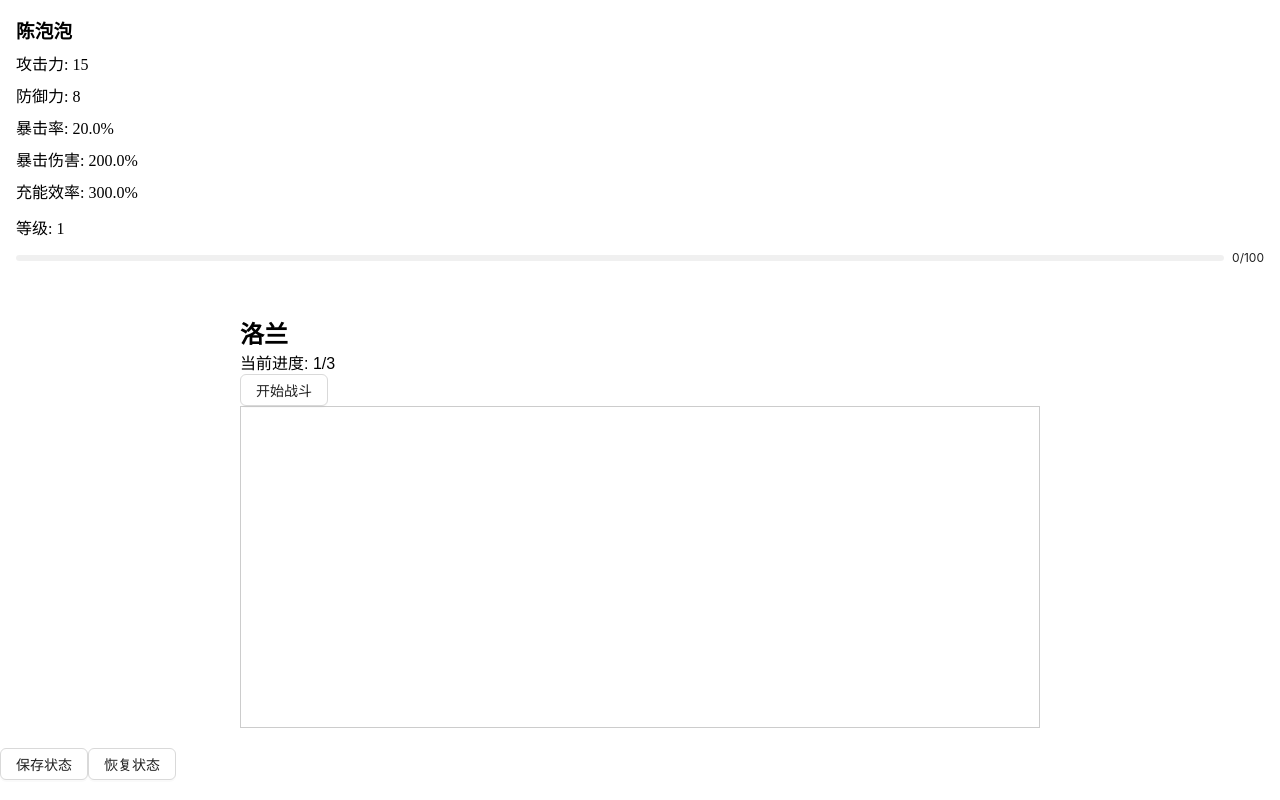
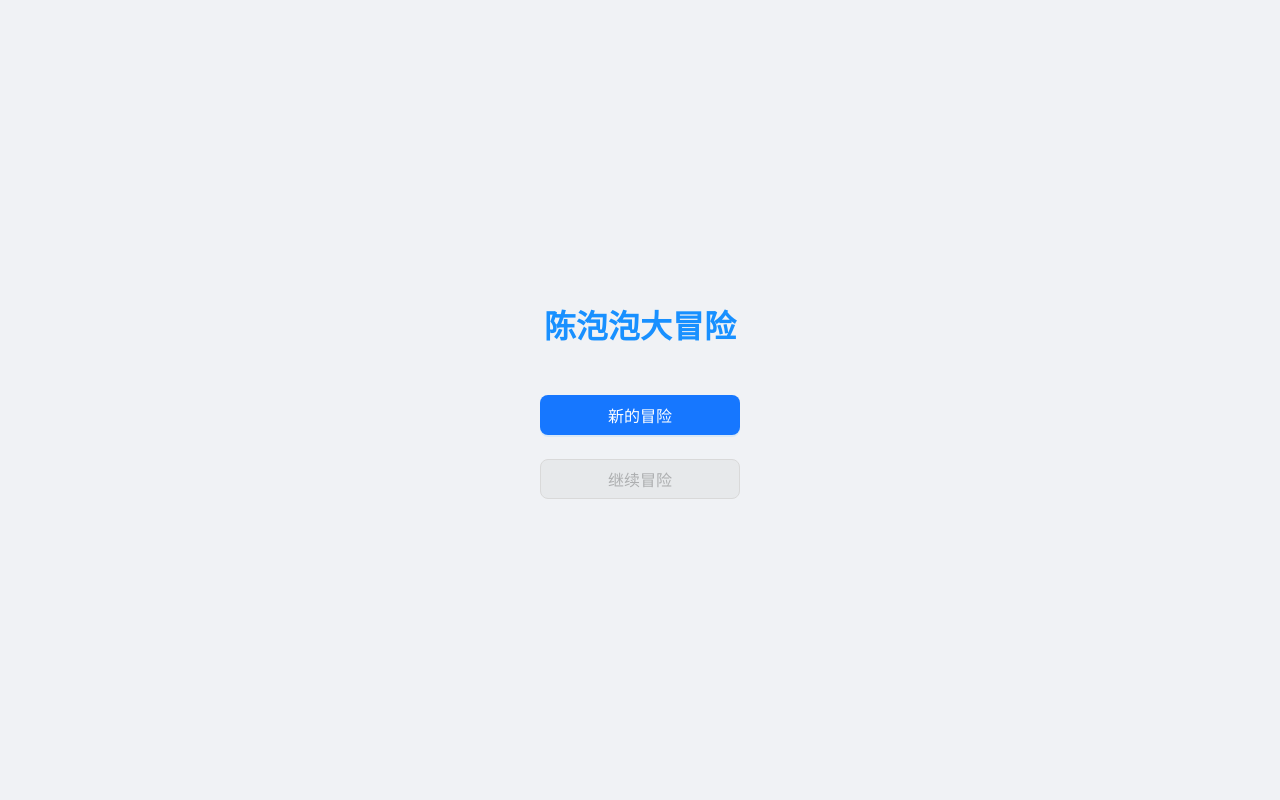
Before and after one commit to chenfeiyu01/text-game, a React (Vite) app: page / in a window 1280 px wide. Built offline with nearby package versions, Linux system fonts and the light colour scheme.

Commit message:
feat: 增加创建和加载逻辑

```diff
--- a/src/App.tsx
+++ b/src/App.tsx
@@ -1,43 +1,63 @@
-import { Button } from 'antd'
+import { useState } from 'react'
 import './App.css'
 import BattleScene from './components/BattleScene'
 import CharacterBaseStatus from './components/CharacterBaseStatus'
-import PLAYER from './data/character/player'
+import StartScreen from './components/StartScreen'
+import CharacterCreation from './components/CharacterCreation'
+import { Player } from './class/player'
 import { SCENES } from './data/maps/scenes'
 import { SaveSystem } from './class/save-system'
-import player from './data/character/player'
+import { Button } from 'antd'
 
-/**
- * App组件 - 游戏主界面
- * 包含战斗演示功能
- */
 function App() {
-  // 计数器状态(未使用)
+  const [gameState, setGameState] = useState<'start' | 'creation' | 'game'>('start');
 
+  const handleStartNewGame = () => {
+    setGameState('creation');
+  };
 
-  // 组件挂载时启动战斗演示
-  /* useEffect(() => {
-    battleDemo();
-  }, []) */
+  const handleLoadGame = () => {
+    const saveSystem = SaveSystem.getInstance();
+    if (saveSystem.loadGame()) {
+      setGameState('game');
+    }
+  };
 
-  // 渲染战斗容器
+  const handleCreateCharacter = (player: Player) => {
+    setGameState('game');
+  };
+
+  switch (gameState) {
+    case 'start':
+      return (
+        <StartScreen
+          onStartNewGame={handleStartNewGame}
+          onLoadGame={handleLoadGame}
+        />
+      );
+
+    case 'creation':
+      return (
+        <CharacterCreation
+          onCreateCharacter={handleCreateCharacter}
+          onBack={() => setGameState('start')}
+        />
+      );
+
+    case 'game':
       return (
         <>
-      <CharacterBaseStatus character={PLAYER} />
+          <CharacterBaseStatus character={Player.getInstance()} />
           <BattleScene sceneConfig={SCENES.LUOLAN} />
-
           <div>
             <Button onClick={() => {
               const saveSystem = SaveSystem.getInstance();
-          saveSystem.saveGame(player);
+              saveSystem.saveGame(Player.getInstance());
             }}>保存状态</Button>
-        <Button onClick={() => {
-          const saveSystem = SaveSystem.getInstance();
-          saveSystem.loadGame();
-        }}>恢复状态</Button>
           </div>
         </>
-  )
+      );
+  }
 }
 
-export default App
+export default App;
--- a/src/class/player.ts
+++ b/src/class/player.ts
@@ -1,24 +1,34 @@
 import { Character } from './character';
-import { CharacterState } from '../constants/character';
+import { Skill } from '../constants/skill-list';
+
+interface PlayerConfig {
+    name: string;
+    maxHp: number;
+    maxMp: number;
+    attack: number;
+    defense: number;
+    critRate: number;
+    critDamage: number;
+    chargeRate: number;
+    equippedSkill?: Skill;
+}
 
 export class Player extends Character {
     private static instance: Player;
 
-    private constructor(config: any) {
+    private constructor(config: PlayerConfig) {
         super(config);
     }
 
     public static getInstance(): Player {
         if (!Player.instance) {
-            Player.instance = new Player({
-                name: "玩家",
-                // ... 其他初始属性
-            });
+            throw new Error('Player not initialized. Call initializePlayer first.');
         }
         return Player.instance;
     }
 
-    public static resetInstance(config: any): void {
+    public static initializePlayer(config: PlayerConfig): Player {
         Player.instance = new Player(config);
+        return Player.instance;
     }
 }
--- a/src/class/save-system.ts
+++ b/src/class/save-system.ts
@@ -2,9 +2,8 @@ import { Character } from './character';
 import { GameSystem } from './game-system';
 import { GameMessage, MessageType } from '../constants/game-system';
 import { getSkillById } from '../utils/skills';
+import { Player } from './player';
 
-// 直接使用已存在的 player 实例
-import PLAYER from '../data/character/player';
 
 interface GameSaveData {
     version: string;
@@ -100,7 +99,7 @@ export class SaveSystem {
                 );
             }
 
-            this.restorePlayerState(PLAYER, saveData.player);
+            this.restorePlayerState(Player.getInstance(), saveData.player);
 
             // 恢复游戏消息
             const gameSystem = GameSystem.getInstance();
--- a/src/components/BattleScene/index.tsx
+++ b/src/components/BattleScene/index.tsx
@@ -5,7 +5,7 @@ import MessageDisplay from '../MessageDisplay';
 import { Character } from '../../class/character';
 import { SKILL_LIST } from '../../constants/skill-list';
 import { Button } from 'antd';
-import PLAYER from '../../data/character/player';
+import { Player } from '../../class/player';
 import { BattleResult, BattleReward } from '../../constants/battle';
 import MONSTERS from '../../data/character/monsters';
 import { Scene } from '../../constants/scenes';
@@ -30,7 +30,7 @@ const BattleScene: React.FC<BattleSceneProps> = ({ sceneConfig, onBattleEnd }) =
 
         if (isFirstBattle) {
             // 首次战斗，初始化玩家和第一个敌人
-            currentPlayer = PLAYER;
+            currentPlayer = Player.getInstance();
             currentPlayer.equipSkill(SKILL_LIST[0]);
             currentEnemy = sceneConfig.battles[0].monster;
             battleReward = sceneConfig.battles[0].reward;
--- /dev/null
+++ b/src/components/CharacterCreation/index.scss
@@ -0,0 +1,21 @@
+.character-creation {
+    display: flex;
+    justify-content: center;
+    align-items: center;
+    min-height: 100vh;
+    background: #f0f2f5;
+    padding: 20px;
+
+    .creation-card {
+        width: 100%;
+        max-width: 480px;
+
+        .ant-descriptions {
+            background: #fff;
+        }
+
+        .ant-space {
+            width: 100%;
+        }
+    }
+}
--- /dev/null
+++ b/src/components/CharacterCreation/index.tsx
@@ -0,0 +1,97 @@
+import React, { useState } from 'react';
+import { Button, Input, Card, Descriptions, Space } from 'antd';
+import { Character } from '../../class/character';
+import { Player } from '../../class/player';
+import './index.scss';
+
+interface CharacterCreationProps {
+    onCreateCharacter: (character: Character) => void;
+    onBack: () => void;
+}
+
+const CharacterCreation: React.FC<CharacterCreationProps> = ({ onCreateCharacter, onBack }) => {
+    const [name, setName] = useState('');
+    const [attributes, setAttributes] = useState(generateRandomAttributes());
+
+    function generateRandomAttributes() {
+        return {
+            maxHp: Math.floor(Math.random() * 30) + 90, // 90-120
+            maxMp: Math.floor(Math.random() * 20) + 90, // 90-110
+            attack: Math.floor(Math.random() * 6) + 12,  // 12-18
+            defense: Math.floor(Math.random() * 4) + 6,  // 6-10
+            critRate: Number((Math.random() * 0.1 + 0.15).toFixed(2)), // 0.15-0.25
+            critDamage: Number((Math.random() * 0.3 + 1.4).toFixed(2)), // 1.4-1.7
+            chargeRate: Number((Math.random() * 0.5 + 1.0).toFixed(2))  // 1.0-1.5
+        };
+    }
+
+    const handleReroll = () => {
+        setAttributes(generateRandomAttributes());
+    };
+
+    const handleCreate = () => {
+        if (!name.trim()) {
+            return;
+        }
+
+        const player = Player.initializePlayer({
+            name: name.trim(),
+            ...attributes
+        });
+
+        onCreateCharacter(player);
+    };
+
+    return (
+        <div className="character-creation">
+            <Card title="创建你的角色" className="creation-card">
+                <Space direction="vertical" size="large" style={{ width: '100%' }}>
+                    <Input
+                        placeholder="输入角色名称"
+                        value={name}
+                        onChange={e => setName(e.target.value)}
+                        maxLength={12}
+                    />
+
+                    <Descriptions title="角色属性" column={1} bordered>
+                        <Descriptions.Item label="生命值">
+                            {attributes.maxHp}
+                        </Descriptions.Item>
+                        <Descriptions.Item label="魔法值">
+                            {attributes.maxMp}
+                        </Descriptions.Item>
+                        <Descriptions.Item label="攻击力">
+                            {attributes.attack}
+                        </Descriptions.Item>
+                        <Descriptions.Item label="防御力">
+                            {attributes.defense}
+                        </Descriptions.Item>
+                        <Descriptions.Item label="暴击率">
+                            {(attributes.critRate * 100).toFixed(1)}%
+                        </Descriptions.Item>
+                        <Descriptions.Item label="暴击伤害">
+                            {(attributes.critDamage * 100).toFixed(1)}%
+                        </Descriptions.Item>
+                        <Descriptions.Item label="充能效率">
+                            {(attributes.chargeRate * 100).toFixed(1)}%
+                        </Descriptions.Item>
+                    </Descriptions>
+
+                    <Space>
+                        <Button onClick={handleReroll}>重新随机</Button>
+                        <Button
+                            type="primary"
+                            onClick={handleCreate}
+                            disabled={!name.trim()}
+                        >
+                            开始冒险
+                        </Button>
+                        <Button onClick={onBack}>返回</Button>
+                    </Space>
+                </Space>
+            </Card>
+        </div>
+    );
+};
+
+export default CharacterCreation;
--- /dev/null
+++ b/src/components/StartScreen/index.scss
@@ -0,0 +1,20 @@
+.start-screen {
+    display: flex;
+    flex-direction: column;
+    align-items: center;
+    justify-content: center;
+    height: 100vh;
+    background: #f0f2f5;
+
+    h1 {
+        margin-bottom: 48px;
+        font-size: 32px;
+        color: #1890ff;
+    }
+
+    .ant-space {
+        .ant-btn {
+            width: 200px;
+        }
+    }
+}
--- /dev/null
+++ b/src/components/StartScreen/index.tsx
@@ -0,0 +1,34 @@
+import React from 'react';
+import { Button, Space } from 'antd';
+import { SaveSystem } from '../../class/save-system';
+import './index.scss';
+
+interface StartScreenProps {
+    onStartNewGame: () => void;
+    onLoadGame: () => void;
+}
+
+const StartScreen: React.FC<StartScreenProps> = ({ onStartNewGame, onLoadGame }) => {
+    const saveSystem = SaveSystem.getInstance();
+    const hasSaveData = saveSystem.hasSaveData();
+
+    return (
+        <div className="start-screen">
+            <h1>陈泡泡大冒险</h1>
+            <Space direction="vertical" size="large">
+                <Button type="primary" size="large" onClick={onStartNewGame}>
+                    新的冒险
+                </Button>
+                <Button
+                    size="large"
+                    onClick={onLoadGame}
+                    disabled={!hasSaveData}
+                >
+                    继续冒险
+                </Button>
+            </Space>
+        </div>
+    );
+};
+
+export default StartScreen;
--- a/src/data/character/player/index.ts
+++ /dev/null
@@ -1,18 +0,0 @@
-import { Character } from '../../../class/character';
-
-// 玩家初始属性配置
-const PLAYER_CONFIG = {
-    name: "陈泡泡",
-    maxHp: 100,
-    maxMp: 100,
-    attack: 15,
-    defense: 8,
-    critRate: 0.2,
-    critDamage: 2.0,
-    chargeRate: 3.0
-} as const;
-
-// 创建玩家实例
-const player = new Character(PLAYER_CONFIG);
-
-export default player;
```
Lines whose indentation alone changed are shown as unchanged.
